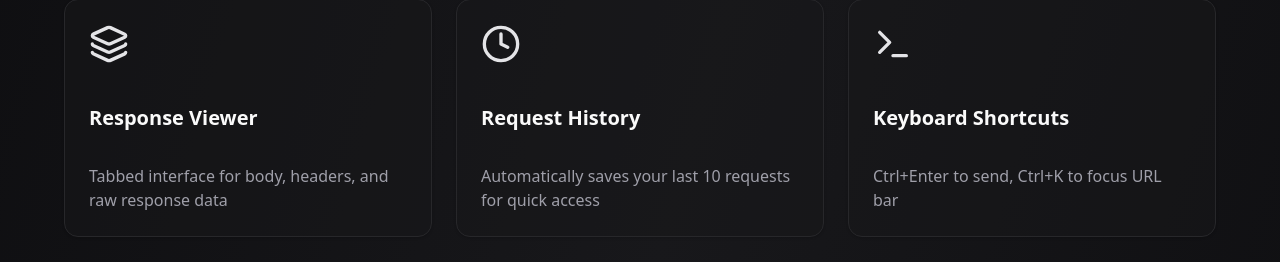
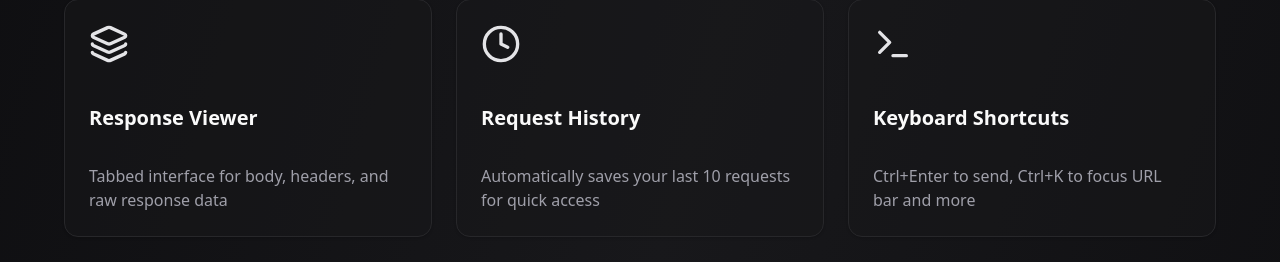
Before and after one commit to Pratham-Prog861/mini-postman, a Next.js app: page / in a window 1280 px wide. Shown: the part 1914-2176 px from the top of the page. Built offline with nearby package versions, Linux system fonts and the light colour scheme.

Commit message:
update keyboard shortcuts description to include additional functionality

```diff
--- a/src/components/Features.tsx
+++ b/src/components/Features.tsx
@@ -32,7 +32,7 @@ const features = [
   {
     icon: Terminal,
     title: "Keyboard Shortcuts",
-    description: "Ctrl+Enter to send, Ctrl+K to focus URL bar",
+    description: "Ctrl+Enter to send, Ctrl+K to focus URL bar and more",
   },
 ]
 
```
